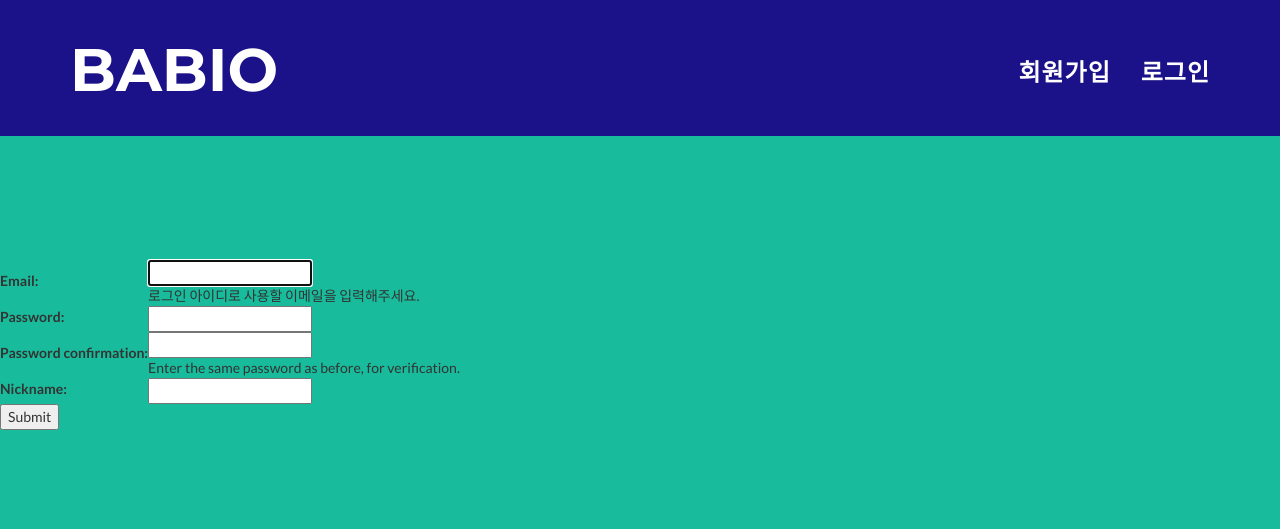
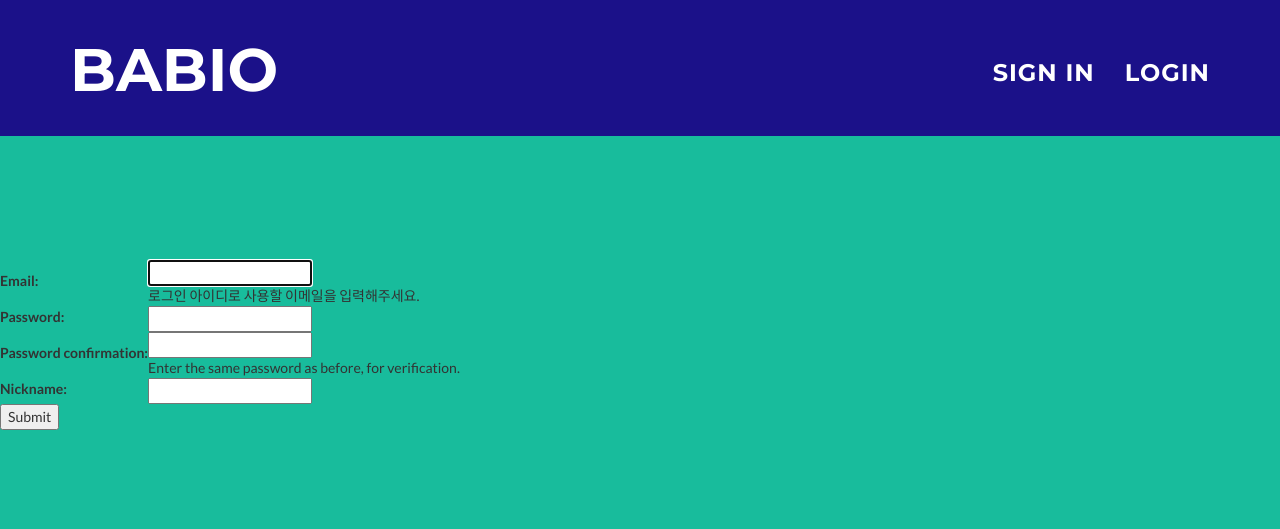
Before and after one commit to jhwgnu/menuplex_v2, a Django app: page /accounts/signup/ in a window 1280 px wide. Shown: the top 529 px of the page. Run offline with Django 3.2, Linux system fonts and the light colour scheme; some libraries are stand-ins or nearby versions.

Commit message:
프로필보기, 로그아웃 영어로 바꿈

```diff
--- a/menuplex_Ver_sj/templates/layout.html
+++ b/menuplex_Ver_sj/templates/layout.html
@@ -44,11 +44,11 @@
                         <a href="#page-top"></a>
                     </li>
                     {% if not user.is_authenticated %}
-                    <li class="page-scroll"><a href="{% url "signup" %}"><h3>회원가입</h3></a></li>
-                    <li class="page-scroll"><a href="{% url "login" %}?next={{ request.path }}"><h3>로그인</h3></a></li>
+                    <li class="page-scroll"><a href="{% url "signup" %}"><h3>Sign in</h3></a></li>
+                    <li class="page-scroll"><a href="{% url "login" %}?next={{ request.path }}"><h3>Login</h3></a></li>
                     {% else %}
-                    <li class="page-scroll"><a href="{% url "profile" %}"><h3>{{ user }}'s 프로필</h3></a></li>
-                    <li class="page-scroll"><a href="{% url "logout" %}?next={{ request.path }}"><h3>로그아웃</h3></a></li>
+                    <li class="page-scroll"><a href="{% url "profile" %}"><h3>Profile</h3></a></li>
+                    <li class="page-scroll"><a href="{% url "logout" %}?next={{ request.path }}"><h3>Logout</h3></a></li>
                     {% endif %}
                     <!-- <li class="page-scroll"><img id="kakao-login" src="{{ MEDIA_URL }}/kakao_login_btn_small.png"></li> -->
                 </ul>
```
